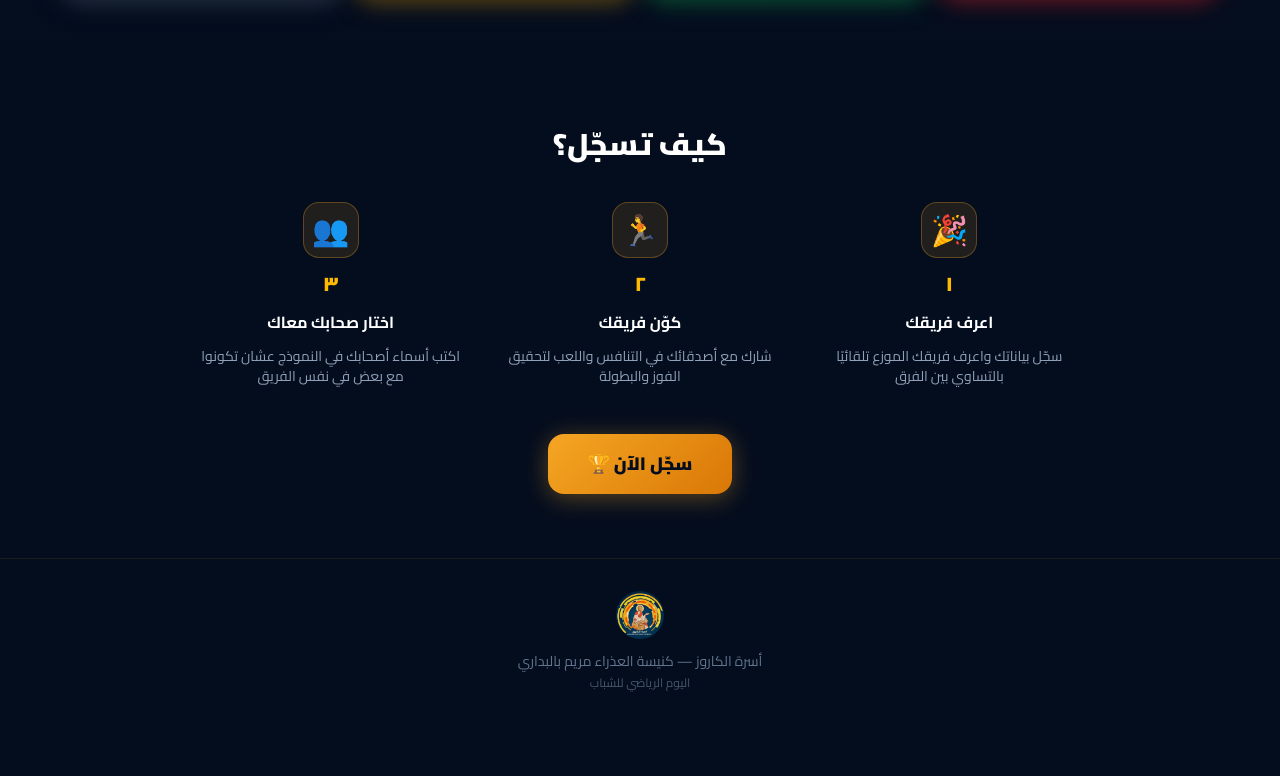
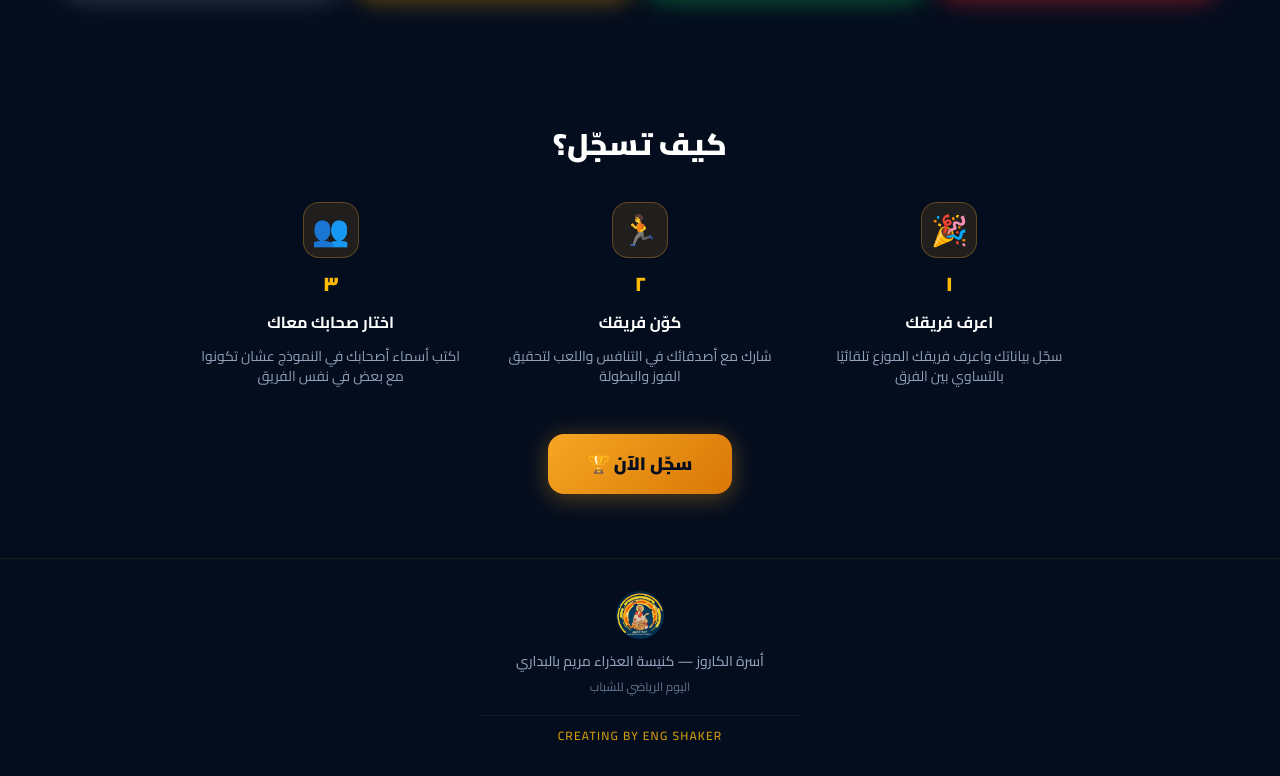
Before and after one commit to kristenaemad740-sys/index, a React (Vite) app: page / in a window 1280 px wide. Shown: the part 1180-1956 px from the top of the page. Before the commit the page ends 1903 px from the top, so only its background shows below. Built offline with nearby package versions, Linux system fonts and the light colour scheme; no server answers; the HTML template or start-up script is replaced by a standard one.

Commit message:
Add CREATING BY ENG SHAKER to footer

```diff
--- a/src/components/Footer.tsx
+++ b/src/components/Footer.tsx
@@ -6,10 +6,15 @@ export default function Footer() {
       className="py-8 px-4 text-center border-t"
       style={{ background: '#040d1e', borderColor: 'rgba(245,166,35,0.1)' }}
     >
-      <div className="max-w-4xl mx-auto">
-        <img src={logoImg} alt="أسرة الكاروز" className="w-12 h-12 rounded-full object-cover mx-auto mb-3" />
-        <p className="text-slate-500 text-sm">أسرة الكاروز — كنيسة العذراء مريم بالبداري</p>
-        <p className="text-slate-600 text-xs mt-1">اليوم الرياضي للشباب</p>
+      <div className="max-w-4xl mx-auto flex flex-col items-center gap-2">
+        <img src={logoImg} alt="أسرة الكاروز" className="w-12 h-12 rounded-full object-cover mb-1" />
+        <p className="text-slate-400 text-sm font-medium">أسرة الكاروز — كنيسة العذراء مريم بالبداري</p>
+        <p className="text-slate-500 text-xs">اليوم الرياضي للشباب</p>
+        <div className="mt-3 pt-3 border-t border-white/5 w-full max-w-xs">
+          <p className="text-amber-400/80 text-xs font-semibold tracking-widest uppercase">
+            CREATING BY ENG SHAKER
+          </p>
+        </div>
       </div>
     </footer>
   )
```
